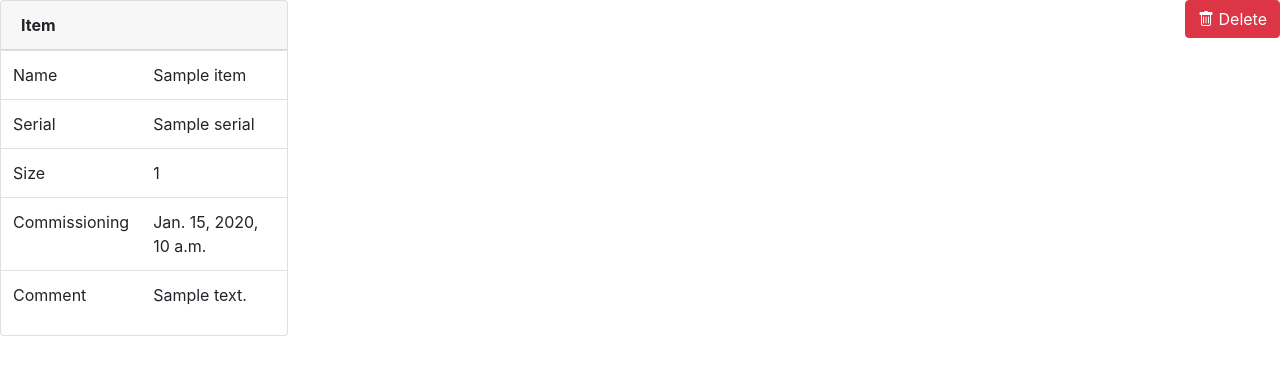
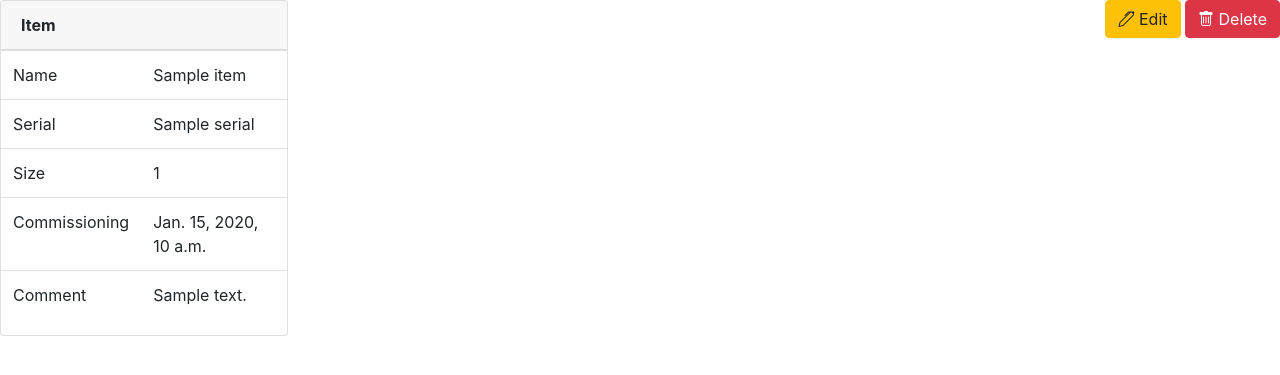
Before and after one commit to the-moog/openshed, a Django app: template items/templates/items/item.html in a window 1280 px wide. Shown: the part 56-431 px from the top of the page. Run offline with Django 3.2, Linux system fonts and the light colour scheme; the template is opened without the code that fills it: most values are stand-ins (such as "Sample title", 1, 10 or a date in 2020); some libraries are stand-ins or nearby versions.

Commit message:
Edit button added

```diff
--- a/items/templates/items/item.html
+++ b/items/templates/items/item.html
@@ -2,6 +2,10 @@
 
 {% block content %}
 <div class="float-right noprint">
+   <a class="btn btn-warning" href="{{item.id}}/edit">
+      <span class="bi-pen"></span>
+      Edit
+   </a>
    <a class="btn btn-danger" href="{{item.id}}/delete">
       <span class="bi-trash"></span>
       Delete
--- a/items/templates/items/type.html
+++ b/items/templates/items/type.html
@@ -2,6 +2,10 @@
 
 {% block content %}
 <div class="float-right noprint">
+   <a class="btn btn-warning" href="{{type.id}}/edit">
+      <span class="bi-pen"></span>
+      Edit
+   </a>
    <a class="btn btn-danger" href="{{type.id}}/delete">
       <span class="bi-trash"></span>
       Delete
```
